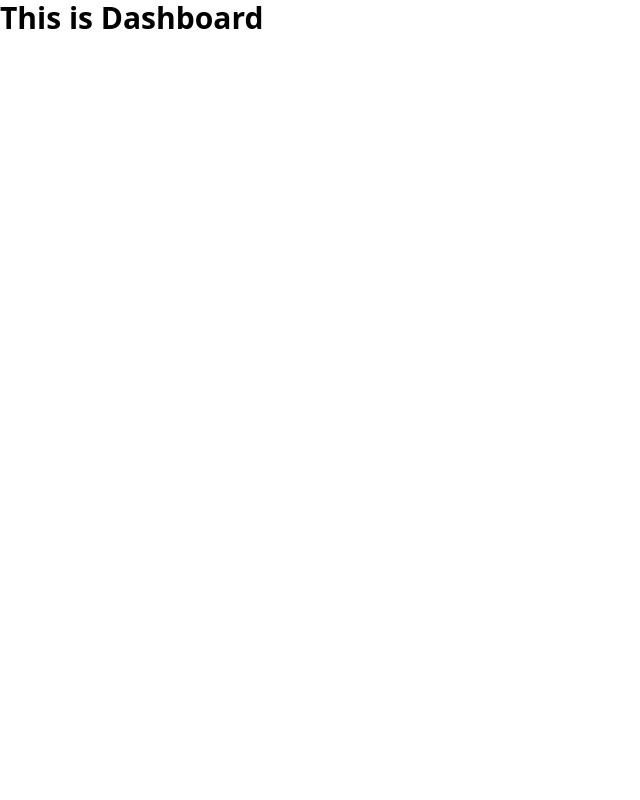
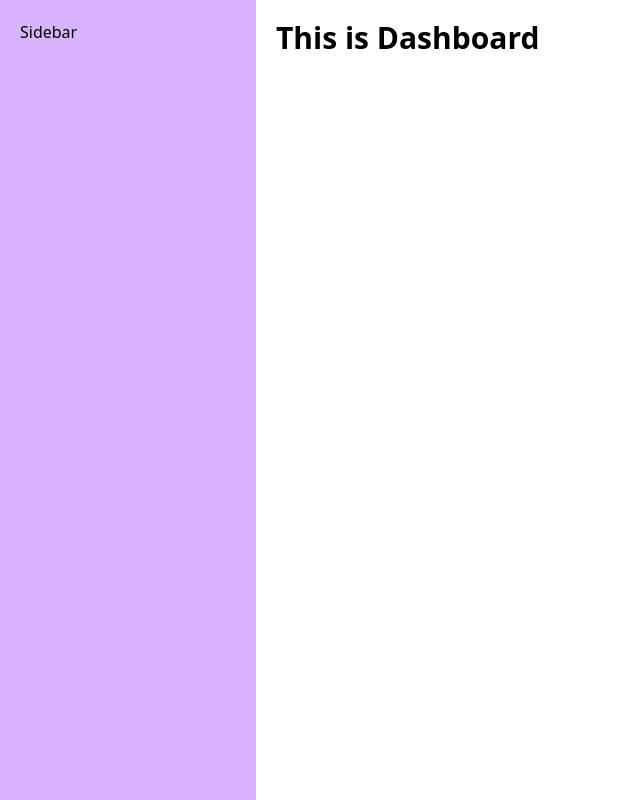
Before and after one commit to college-related/polaris-suite-web, a React (Vite) app: page /polaris/dashboard in a window 1280 px wide. Shown: the whole page, without its empty margins (0-640 px from the left). Built offline with nearby package versions, Linux system fonts and the light colour scheme.

Commit message:
layout: add protected layout to the protected routes

```diff
--- /dev/null
+++ b/src/layouts/ProtectedLayout.tsx
@@ -0,0 +1,17 @@
+
+interface IProtectedLayoutProps {
+    children: JSX.Element
+}
+
+const ProtectedLayout = ({ children }: IProtectedLayoutProps) => {
+  return (
+    <main className="grid grid-cols-5">
+        <div className="col-span-1 p-5 bg-purple-300 h-screen">Sidebar</div>
+        <div className="col-span-4 p-5 h-screen overflow-y-scroll">
+            {children}
+        </div>
+    </main>
+  )
+}
+
+export default ProtectedLayout
--- a/src/routes/AppRoute.tsx
+++ b/src/routes/AppRoute.tsx
@@ -2,13 +2,13 @@ import { BrowserRouter, Route, Routes } from "react-router-dom"
 import MasterLayout from "../layouts/MasterLayout";
 import AuthenticationLayout from "../layouts/AuthenticationLayout";
 import AboutPage from "../pages/AboutPage";
-import DocsPage from "../pages/DocsPage";
 import LandingPage from "../pages/LandingPage";
 import LoginPage from "../pages/authentication/LoginPage";
 import RegisterPage from "../pages/authentication/RegisterPage";
 import ForgotPasswordPage from "../pages/authentication/ForgotPasswordPage";
 import ResetPasswordPage from "../pages/authentication/ResetPasswordPage";
 import Dashboard from "../pages/(protected)/Dashboard";
+import ProtectedLayout from "../layouts/ProtectedLayout";
 
 const AppRoute = () => {
   return (
@@ -17,7 +17,6 @@ const AppRoute = () => {
         <Route path="/*" element={<PublicRoutes />} />
         <Route path="/auth/*" element={<AuthenticationRoutes />} />
         <Route path="/polaris/*" element={<ProtectedRoutes />} />
-        <Route path="/docs" element={<DocsPage />} />
       </Routes>
     </BrowserRouter>
   )
@@ -49,9 +48,11 @@ const AuthenticationRoutes = () => {
 
 const ProtectedRoutes = () => {
   return (
-    <Routes>
-      <Route path="/dashboard" element={<Dashboard />} />
-    </Routes>
+    <ProtectedLayout>
+      <Routes>
+        <Route path="/dashboard" element={<Dashboard />} />
+      </Routes>
+    </ProtectedLayout>
   )
 }
 
```
